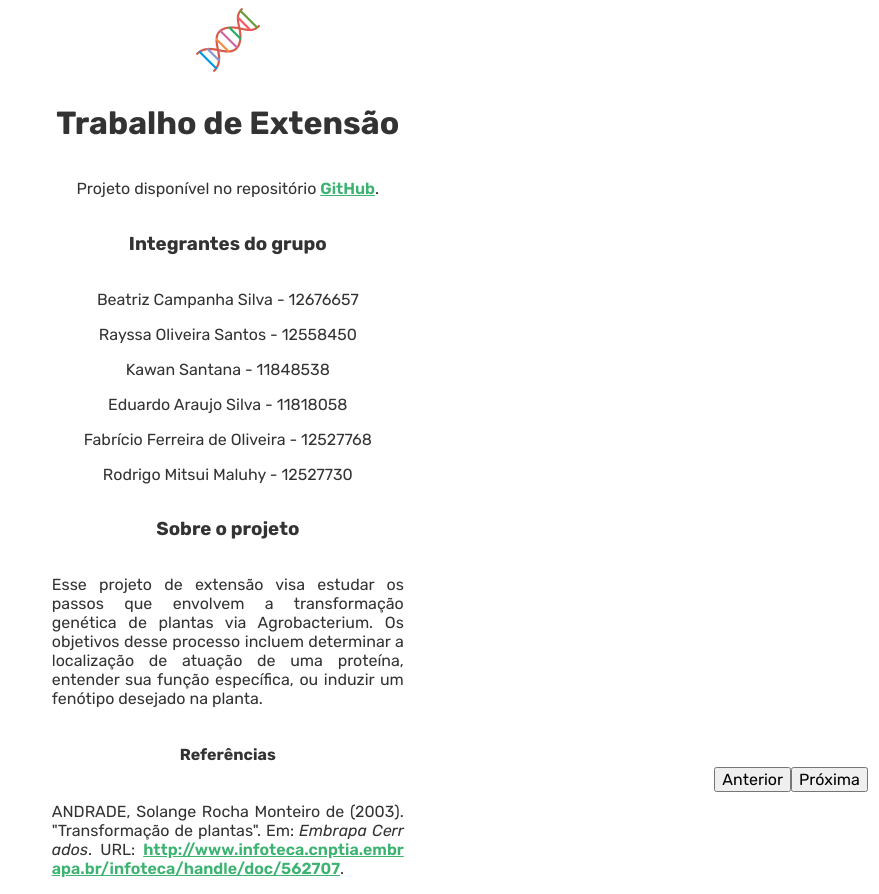
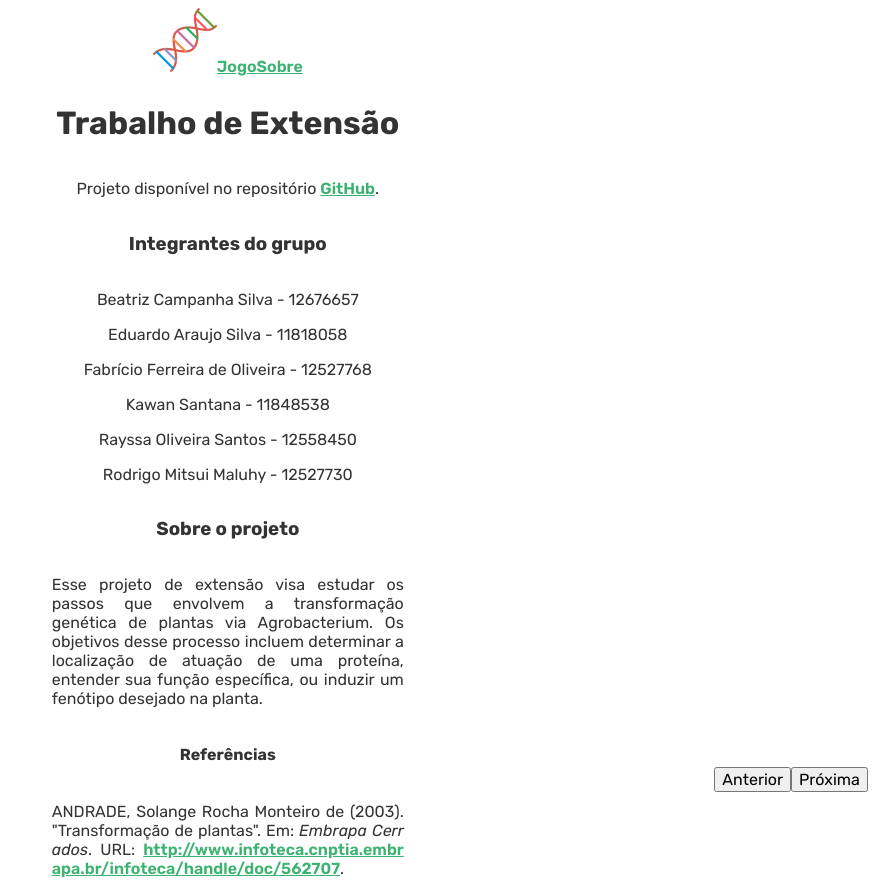
Before and after one commit to BCampanha/extensao-biomol, a Vue app: page /sobre in a window 1280 px wide. Shown: the whole page, without its empty margins (401-1280 px from the left). Built offline with nearby package versions, Linux system fonts and the light colour scheme.

Commit message:
Adicionando router links para navegação

```diff
--- a/src/App.vue
+++ b/src/App.vue
@@ -1,12 +1,15 @@
 <template>
   <div class="app">
     <header>
-      <img
-        class="logo"
-        alt="Fita dupla de DNA"
-        src="./assets/dna.png"
-        @click="pagina = !pagina"
-      >
+      <RouterLink to="/">
+        <img
+          class="logo"
+          alt="Fita dupla de DNA"
+          src="./assets/dna.png"
+        >
+      </RouterLink>
+      <RouterLink to="/">Jogo</RouterLink>
+      <RouterLink to="/sobre">Sobre</RouterLink>
     </header>
     <RouterView />
     <footer>
@@ -26,12 +29,12 @@
 </template>
 
 <script>
+import { RouterLink } from 'vue-router';
+
 export default {
   name: "App",
   data() {
     return {
-      pagina: true,
-      questao: 1,
       validado: false,
       selecaoVia: {},
       selecaoObjetivo: {},
--- a/src/views/SobreTrabalho.vue
+++ b/src/views/SobreTrabalho.vue
@@ -45,20 +45,20 @@ export default {
           nusp: 12676657,
         },
         {
-          nome: "Rayssa Oliveira Santos",
-          nusp: 12558450,
+          nome: "Eduardo Araujo Silva",
+          nusp: 11818058,
+        },
+        {
+          nome: "Fabrício Ferreira de Oliveira",
+          nusp: 12527768,
         },
         {
           nome: "Kawan Santana",
           nusp: 11848538,
         },
         {
-          nome: "Eduardo Araujo Silva",
-          nusp: 11818058,
-        },
-        {
-          nome: "Fabrício Ferreira de Oliveira",
-          nusp: 12527768,
+          nome: "Rayssa Oliveira Santos",
+          nusp: 12558450,
         },
         {
           nome: "Rodrigo Mitsui Maluhy",
```
